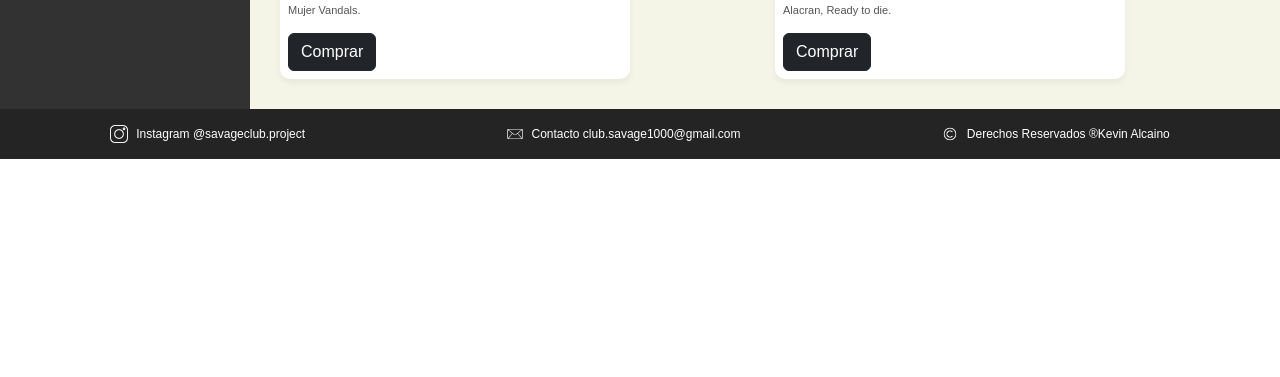
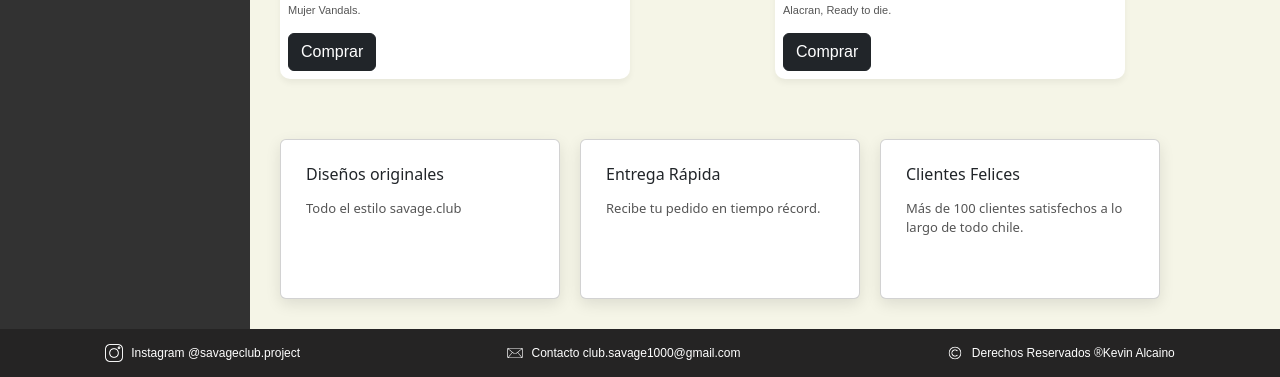
Before and after one commit to Kevin-alcaino/Prueba-Animaciones-En-CSS.io, a plain HTML site: page index.html in a window 1280 px wide. Shown: the part 765-1142 px from the top of the page. Before the commit the page ends 924 px from the top, so only its background shows below. Drawn offline with nearby package versions, Linux system fonts and the light colour scheme; a web font is replaced by a local one.

Commit message:
se da estilo a la seccion detalles se edita el media queries

```diff
--- a/assests/css/styles.css
+++ b/assests/css/styles.css
@@ -1,15 +1,12 @@
 @import url('https://fonts.googleapis.com/css2?family=Playfair+Display:ital,wght@0,400..900;1,400..900&display=swap');
 
-
-*{
+* {
     margin: 0;
     padding: 0;
     box-sizing: border-box;
 }
 
-
 /* Tarjetas de imágenes */
-
 .tarjeta {
     width: 100%;
     max-width: 350px;
@@ -21,7 +18,6 @@
     box-shadow: 0 4px 6px rgba(0,0,0,0.05);
 }
 
-
 .img {
     width: 100%;
     height: 250px;
@@ -29,17 +25,14 @@
     border-radius: 6px 6px 0 0;
 }
 
-
 .info {
     padding: 8px;
 }
-
 
 .info h3 {
     font-size: 14px;
     margin-bottom: 6px;
 }
-
 
 .info p {
     font-size: 11px;
@@ -47,9 +40,7 @@
     color: #555;
 }
 
-
 /* Menú Contenedor */
-
 .menu-contenedor {
     display: flex;
     justify-content: space-between;
@@ -58,18 +49,15 @@
     background-color: #323232;
 }
 
-
 .buscador {
     max-width: 300px;
     width: 100%;
 }
 
-
 .iconos-grupo {
     display: flex;
     gap: 15px;
 }
-
 
 .logo img {
     padding: 5px;
@@ -79,95 +67,142 @@
     filter: invert(90%) sepia(10%) saturate(300%) hue-rotate(340deg);
 }
 
-
-/* Estructura Base de la página */
-
+/* Estructura Base de la página (Móvil Primero) */
 body {
     display: grid;
     grid-template-areas:
     "nav"
     "menu"
     "main"
+    "detalles"
     "footer";
     grid-template-columns: 1fr;
-    grid-template-rows: 80px auto auto 50px;
+    grid-template-rows: 80px auto auto auto auto;
     min-height: 100vh;
 }
 
-
 nav {
-
     grid-area: nav;
     background-color: #252424;
     color: azure;
     display: flex;
     align-items: center;
     padding: 0px 25px;
-
-    /* tipografía agregada solo para el nav */
-
     font-family: "Roboto Slab", serif;
-    font-optical-sizing: auto;
-    font-weight: <weight>;
-    font-style: normal;
 }
-
 
 menu {
     grid-area: menu;
     height: auto;
 }
 
-
 main {
     grid-area: main;
     display: flex;
-    flex-wrap: wrap;
-    justify-content: center;
+    flex-direction: column;
     gap: 20px;
     background-color: rgb(245, 245, 231);
     align-items: center;
     padding: 30px;
 }
 
-
 /* ==========================================
    EFECTO ZOOM PARA LAS TARJETAS (MAIN)
    ========================================== */
-
 .efecto-imagen {
     width: 100%;
-    max-width: 350px;     /* Se acopla al ancho de tu tarjeta */
-    height: 250px;        /* Alto fijo para mantener la simetría de la grilla */
-    overflow: hidden;     /* ¡Clave! Corta la imagen para que no se salga de la tarjeta al agrandarse */
-    border-radius: 10px 10px 0 0; /* Mantiene redondeadas solo las esquinas de arriba */
+    max-width: 350px;
+    height: 250px;
+    overflow: hidden;
+    border-radius: 10px 10px 0 0;
 }
 
 .efecto-imagen .img {
     width: 100%;
     height: 100%;
     object-fit: cover;
-    transition: 0.5s;     /* Animación suave de medio segundo */
+    transition: 0.5s;
 }
 
-/* Transición al pasar el mouse por encima de la imagen */
 .efecto-imagen .img:hover {
-    transform: scale(1.5); /* Hace el zoom de 1.5 que solicitaste */
+    transform: scale(1.5);
 }
 
+/* ==========================================
+   Sección detalles
+   ========================================== */
+.detalles {
+    grid-area: detalles;
+    background-color: rgb(245, 245, 231);
+    display: flex;
+    flex-direction: column;
+    align-items: center;
+    gap: 20px;
+    padding: 30px;
+}
 
-/* Footer */
+.card {
+    background-color: white;
+    display: flex;
+    flex-direction: column;
+    width: 100%;
+    max-width: 280px;
+    min-height: 160px;
+    padding: 25px;
+    border-radius: 15px;
+    box-shadow: 0 5px 15px rgba(0,0,0,0.1);
+    transition: 0.4s;
+}
 
+.card:hover {
+    transform: translateY(-10px);
+    box-shadow: 0 10px 25px rgba(0,0,0,0.2);
+}
 
+.card h3 {
+    margin-bottom: 15px;
+    font-size: 16px;
+}
+
+.card p {
+    font-size: 13px;
+    line-height: 1.4;
+    color: #555;
+    margin: 0;
+}
+
+/* ANIMACIONES */
+@keyframes aparecerIzquierda {
+    from {
+        opacity: 0;
+        transform: translateX(-100px);
+    }
+    to {
+        opacity: 1;
+        transform: translateX(0);
+    }
+}
+
+@keyframes flotar {
+    from {
+        transform: translateY(0);
+    }
+    to {
+        transform: translateY(-20px);
+    }
+}
+
+/* Footer (Móvil) */
 footer {
     grid-area: footer;
     background-color: #252424;
     color: white;
     display: flex;
-    flex-wrap: wrap;
+    flex-direction: column;
     align-items: center;
-    justify-content: space-around;
-    padding: 15px 10px;
+    justify-content: center;
+    gap: 15px;
+    padding: 20px 10px;
     font-family: sans-serif;
 }
 
@@ -189,21 +224,20 @@ footer {
     margin: 0;
 }
 
-
-/* Media Queries (Diseño responsivo para pantallas de Escritorio) */
-
+/* ==========================================
+  MEDIA QUERIES (ESCRITORIO)
+   ========================================== */
 @media (min-width: 576px) {
 
     body {
         grid-template-areas:
         "nav nav"
         "menu main"
+        "menu detalles"
         "footer footer";
         grid-template-columns: 250px 1fr;
-        grid-template-rows: 80px 1fr 50px;
+        grid-template-rows: 80px auto auto auto;
     }
-
-
 
     .menu-contenedor {
         display: flex;
@@ -213,17 +247,32 @@ footer {
         gap: 20px;
     }
 
-
-
     .iconos-grupo {
         display: flex;
         flex-direction: column;
         gap: 15px;
     }
 
-    main{
+    main {
         display: grid;
         grid-template-columns: 1fr 1fr;
     }
 
+    .detalles {
+        flex-direction: row;       /
+        justify-content: center;
+        align-items: stretch;
+        gap: 20px;
+        width: 100%;
+    }
+
+    .card {
+        flex: 1;
+        max-width: 280px;
+    }
+    footer {
+        flex-direction: row;
+        justify-content: space-around;
+        padding: 15px 10px;
+    }
 }
--- a/index.html
+++ b/index.html
@@ -28,7 +28,6 @@
             </div>
         </div>
     </menu>
-
 
     <main>
         <!-- Tarjeta 1: Wason -->
@@ -80,8 +79,25 @@
         </div>
     </main>
 
+    <!-- SECCIÓN DETALLES  -->
+    <section class="detalles">
+        <article class="card">
+            <h3>Diseños originales</h3>
+            <p>Todo el estilo savage.club</p>
+        </article>
 
-   <footer>
+        <article class="card">
+            <h3>Entrega Rápida</h3>
+            <p>Recibe tu pedido en tiempo récord.</p>
+        </article>
+
+        <article class="card">
+            <h3>Clientes Felices</h3>
+            <p>Más de 100 clientes satisfechos a lo largo de todo chile.</p>
+        </article>
+    </section>
+
+    <footer>
         <div class="foot">
             <img src="assests/img/instagram.png" alt="Instagram">
             <p>Instagram @savageclub.project</p>
```
